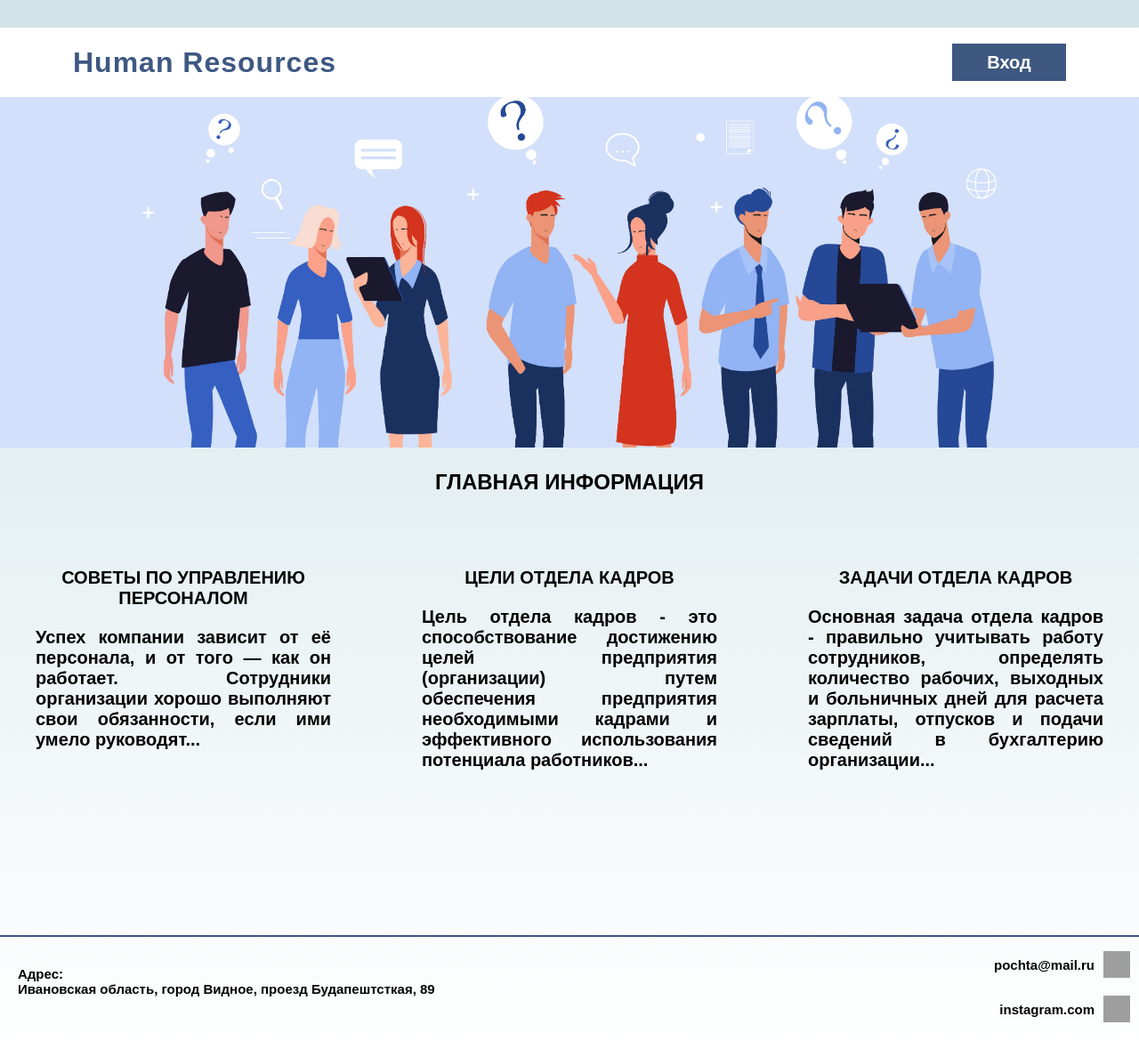
After one commit to fominae/practice, a PHP site: template views/site/home.php in a window 1280 px wide. The commit adds this page. Shown: the whole page at 89% size. Run offline with PHP 8.4, Linux system fonts and the light colour scheme; the template is opened without the code that fills it, so the values that code supplies are empty; some libraries are stand-ins or nearby versions; grey boxes are pictures that could not be loaded.

Commit message:
Реализация главной страницы

```diff
--- a/public/css/style.css
+++ b/public/css/style.css
@@ -53,3 +53,92 @@ body {
     color: #3E5883;
 
 }
+.image {
+    width: 100%;
+    height: 10%;
+
+}
+
+.container {
+    display: flex;
+    justify-content: space-between;
+    padding: 20px;
+    margin-bottom: 145px;
+}
+
+.article {
+    width: 30%;
+    padding: 20px;
+    font-weight: bold;
+    font-size: 20px;
+
+}
+
+.article h2 {
+    font-weight: bold;
+    font-size: 20px;
+    text-align: center;
+}
+
+.article p {
+    font-weight: bold;
+    font-size: 20px;
+    text-align: justify;
+}
+
+.content h2 {
+    text-align: center;
+    margin-bottom: 21px;
+    margin-top: 21px;
+
+}
+
+.footer_content p {
+    font-weight: bold;
+    font-size: 15px;
+    text-align: justify;
+}
+
+.footer_image {
+    width: 30px;
+    height: 30px;
+}
+
+.footer_info {
+    display: flex;
+    align-items: center;
+    justify-content: flex-end;
+    margin-top: 13px;
+
+}
+
+
+.footer_adress p {
+    margin: 10px;
+}
+
+.footer_info p {
+    margin: 10px;
+}
+
+.footer_content {
+    font-weight: bold;
+    font-size: 15px;
+    text-align: justify;
+    padding: 0 10px 35px 10px;
+    display: flex;
+    flex-direction: row;
+    align-items: center;
+    justify-content: space-between;
+    border-top: 2px solid #3E5882;
+
+}
+
+.footer_information {
+    display: flex;
+    flex-direction: column;
+}
+
+body {
+    font-family: Arial, sans-serif;
+}
--- a/routes/web.php
+++ b/routes/web.php
@@ -4,6 +4,6 @@ use Src\Route;
 
 Route::add('GET', '/hello', [Controller\Site::class, 'hello'])
     ->middleware('auth');
-Route::add(['GET', 'POST'], '/signup', [Controller\Site::class, 'signup']);
 Route::add(['GET', 'POST'], '/login', [Controller\Site::class, 'login']);
 Route::add('GET', '/logout', [Controller\Site::class, 'logout']);
+Route::add('GET', '/home', [Controller\Site::class, 'index']);
--- /dev/null
+++ b/views/site/home.php
@@ -0,0 +1,39 @@
+<div class="content">
+    <img class="image" src="/pop-it-mvc/public/media/marchcharact.jpg">
+    <h2>ГЛАВНАЯ ИНФОРМАЦИЯ</h2>
+    <div class="container">
+        <div class="article">
+            <h2>СОВЕТЫ ПО УПРАВЛЕНИЮ ПЕРСОНАЛОМ</h2>
+            <p>Успех компании зависит от её персонала, и от того — как он работает. Сотрудники организации хорошо
+                выполняют свои обязанности, если ими умело руководят...</p>
+        </div>
+        <div class="article">
+            <h2>ЦЕЛИ ОТДЕЛА КАДРОВ</h2>
+            <p>Цель отдела кадров - это способствование достижению целей предприятия (организации) путем обеспечения
+                предприятия необходимыми кадрами и эффективного использования потенциала работников...</p>
+        </div>
+        <div class="article">
+            <h2>ЗАДАЧИ ОТДЕЛА КАДРОВ</h2>
+            <p>Основная задача отдела кадров - правильно учитывать работу сотрудников, определять количество рабочих,
+                выходных и больничных дней для расчета зарплаты, отпусков и подачи сведений в бухгалтерию
+                организации...</p>
+        </div>
+    </div>
+</div>
+<footer class="footer">
+    <div class="footer_content">
+        <div class="footer_adress">
+            <p>Адрес: </br>Ивановская область, город Видное, проезд Будапештсткая, 89</p>
+        </div>
+        <div class="footer_information">
+        <div class="footer_info">
+            <p>pochta@mail.ru </p>
+            <img class="footer_image" src="/pop-it-mvc/public/media/free-icon-mail-icon-5757765.png">
+        </div>
+        <div class="footer_info">
+            <p>instagram.com</p>
+            <img class="footer_image" src="/pop-it-mvc/public/media/free-icon-photo-13266180.png">
+        </div>
+        </div>
+    </div>
+</footer>
```
Also changed, not shown: public/media/marchcharact.jpg (added).
